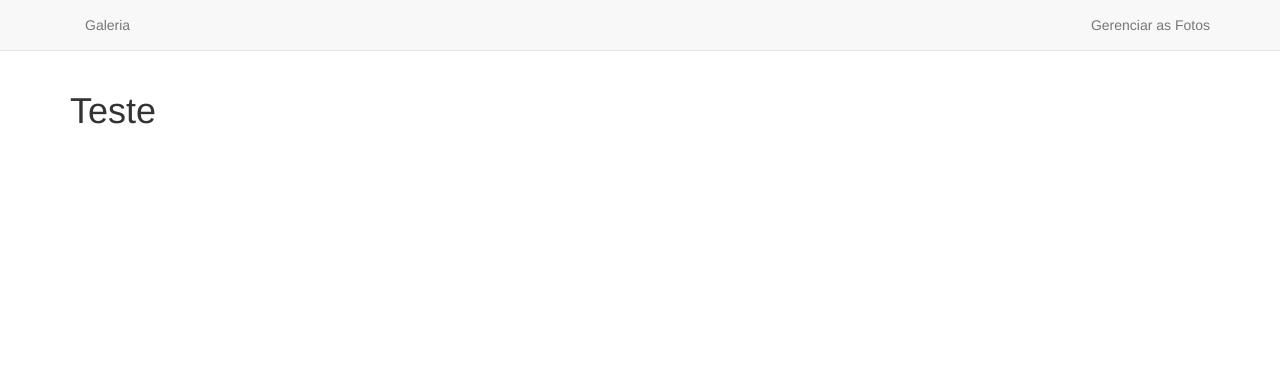
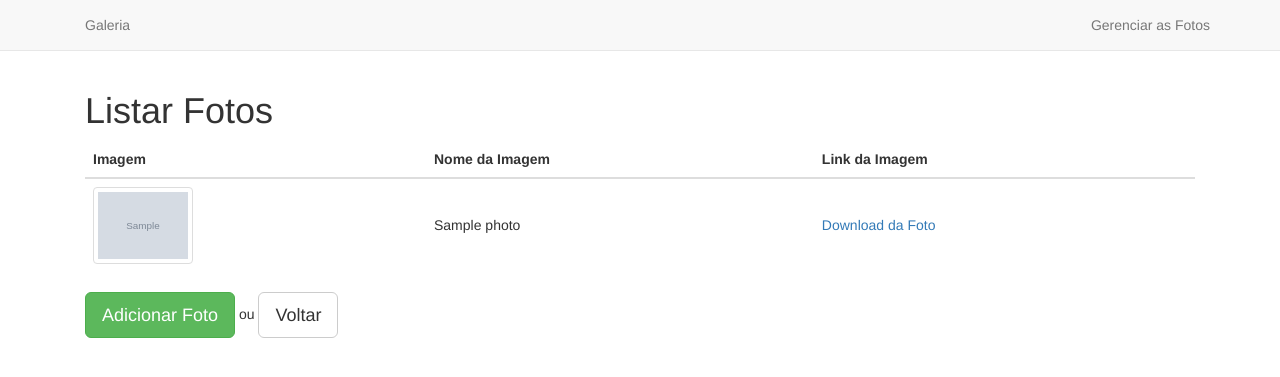
Before and after one commit to gilsondev/globophoto, a Django app: page /photos/ in a window 1280 px wide. Shown: the top 377 px of the page. Run offline with Django 3.2, Linux system fonts and the light colour scheme; tables that the repository leaves empty hold one stand-in row (values such as "Sample post"); grey boxes marked "Sample" are stand-in pictures; some libraries are stand-ins or nearby versions.

Commit message:
List all photos in template

```diff
--- a/globophoto/photo/templates/photo/photo_list.html
+++ b/globophoto/photo/templates/photo/photo_list.html
@@ -1,5 +1,39 @@
 {% extends "base.html" %}
+{% load i18n %}
+
+{% block styles %}
+    {{ block.super }}
+    <style>
+        .middle-cell {
+            vertical-align: middle !important;
+        }
+    </style>
+{% endblock styles %}
 
 {% block main %}
-    <h1>Teste</h1>
+    <div class="col-md-12">
+        <h1>{% trans "Listar Fotos" %}</h1>
+        <table class="table table-hover">
+            <thead>
+                <tr>
+                    <th>Imagem</th>
+                    <th>Nome da Imagem</th>
+                    <th>Link da Imagem</th>
+                </tr>
+            </thead>
+            <tbody>
+                {% for photo in object_list %}
+                    <tr>
+                        <td><img src="{{ photo.image.url }}" alt="{{ photo.name }}" class="img-thumbnail" width="100" height="100"></td>
+                        <td class="middle-cell">{{ photo.name }}</td>
+                        <td class="middle-cell"><a target="_blank" href="{{ photo.image.url }}">{% trans "Download da Foto" %}</a></td>
+                    </tr>
+                {% endfor %}
+            </tbody>
+        </table>
+    </div>
+    <div class="col-md-12">
+        <a class="btn btn-lg btn-success" href="#">Adicionar Foto</a> ou
+        <a class="btn btn-lg btn-default" href="{% url 'photo:home' %}">Voltar</a>
+    </div>
 {% endblock main %}
```
